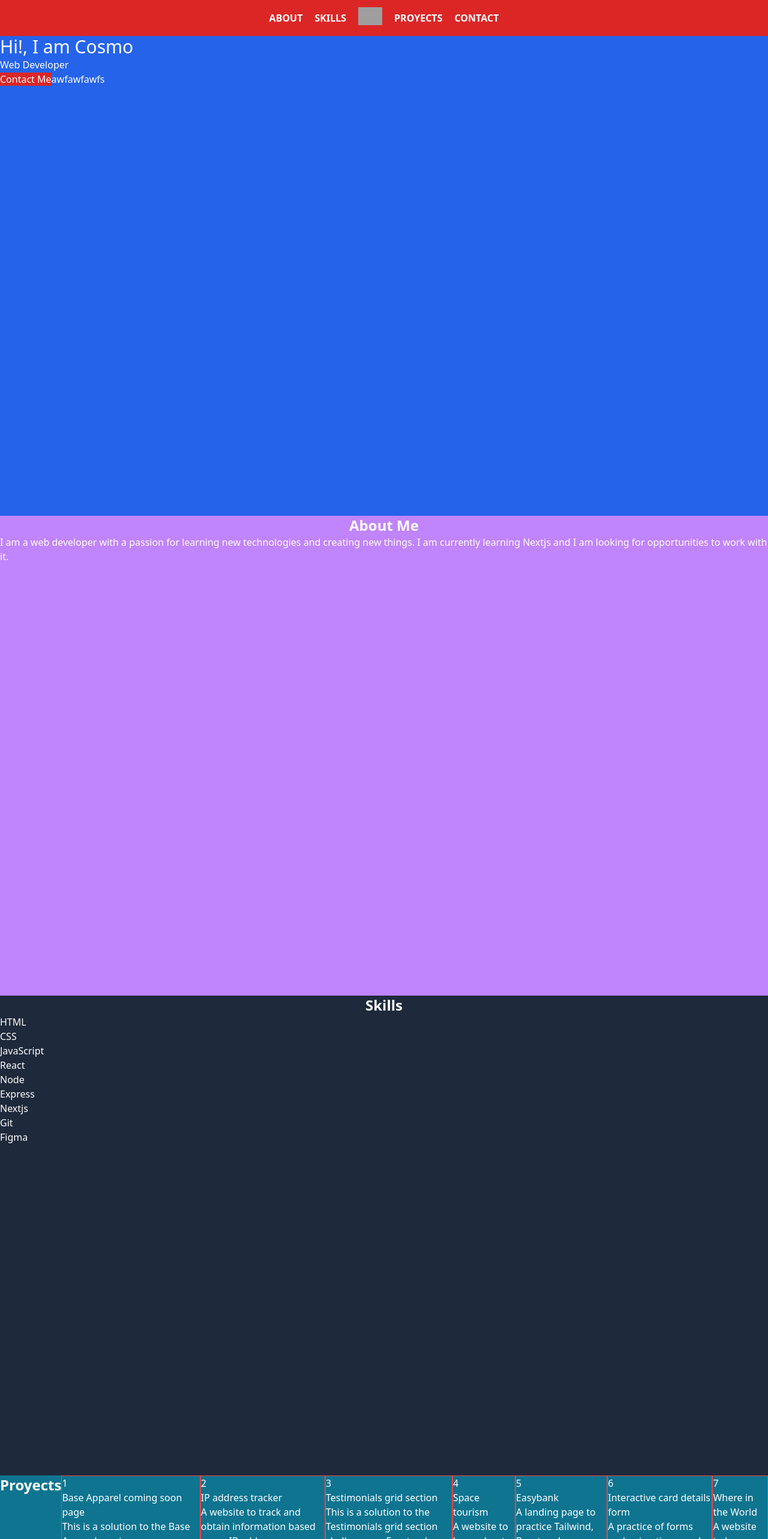
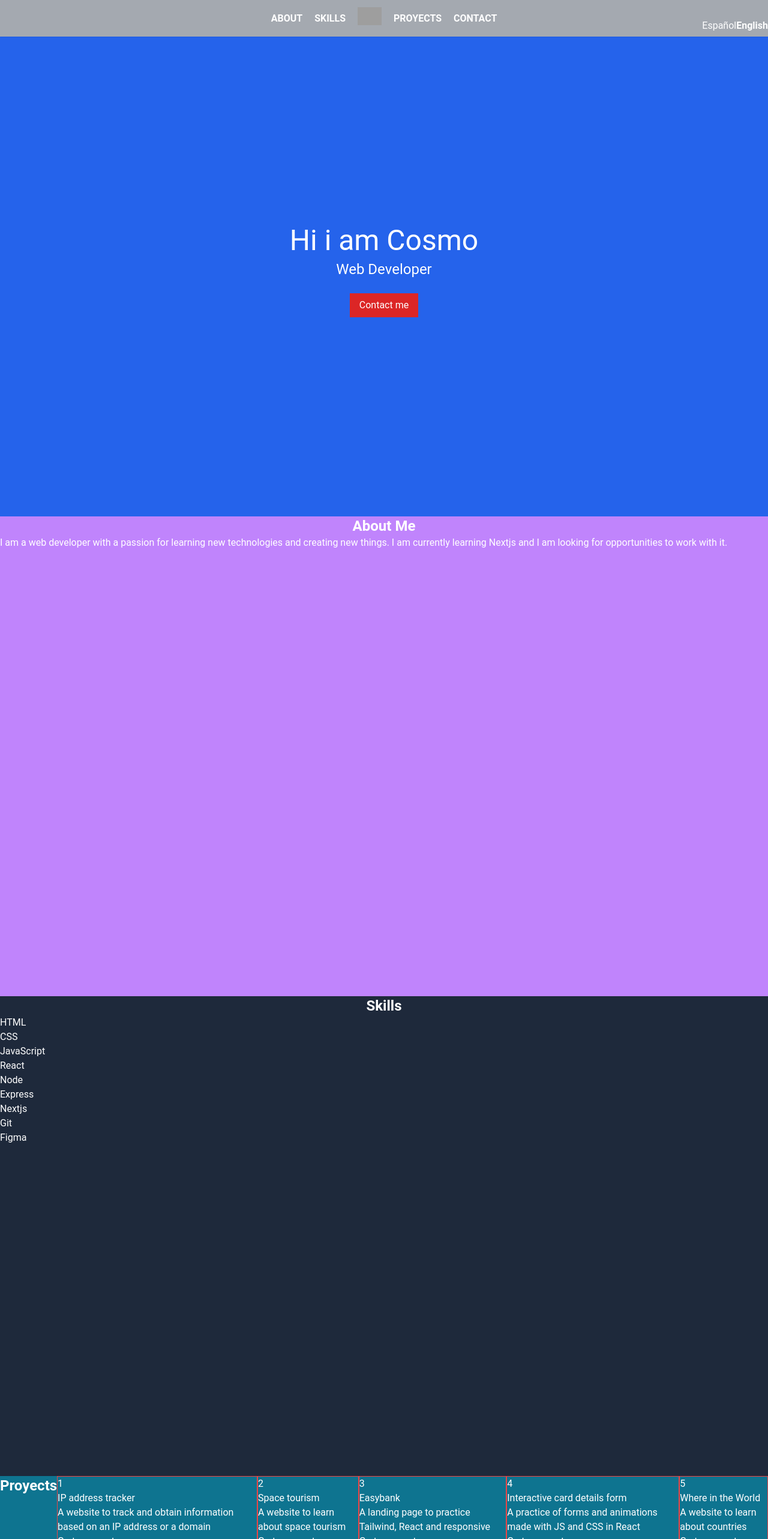
Before and after one commit to cosmoart/Portafolio, a React (Vite) app: page / in a window 1280 px wide. Shown: the top 2566 px of the page at 60% size. Built offline with nearby package versions, Linux system fonts and the light colour scheme; grey boxes are pictures that could not be loaded.

Commit message:
i18n added

```diff
--- a/package.json
+++ b/package.json
@@ -9,8 +9,11 @@
 		"preview": "vite preview"
 	},
 	"dependencies": {
+		"i18next": "^22.4.5",
+		"i18next-browser-languagedetector": "^7.0.1",
 		"react": "^18.2.0",
-		"react-dom": "^18.2.0"
+		"react-dom": "^18.2.0",
+		"react-i18next": "^12.1.1"
 	},
 	"devDependencies": {
 		"@types/react": "^18.0.26",
--- a/src/assets/proyects.json
+++ b/src/assets/proyects.json
@@ -1,13 +1,4 @@
 [
-	{
-		"name": "Base Apparel coming soon page",
-		"repo": "https://github.com/cosmoart/Base-Apparel-coming-soon-page-solution",
-		"live": "https://cosmoart.github.io/Base-Apparel-coming-soon-page-solution/",
-		"description": "This is a solution to the Base Apparel coming soon page challenge on Frontend Mentor",
-		"techs": ["HTML", "CSS", "JavaScript"],
-		"tags": ["Landing Page", "Frontend Mentor challenge"],
-		"image": "https://raw.githubusercontent.com/cosmoart/single-price-grid-component-master/master/images/preview.png"
-	},
 	{
 		"name": "IP address tracker",
 		"repo": "https://github.com/cosmoart/IP-address-tracker",
@@ -23,15 +14,6 @@
 		],
 		"tags": ["Frontend Mentor challenge"],
 		"image": "https://raw.githubusercontent.com/cosmoart/four-card-feature-section-master/master/images/preview.png"
-	},
-	{
-		"name": "Testimonials grid section",
-		"repo": "https://github.com/cosmoart/Testimonials-grid-section-solution",
-		"live": "https://cosmoart.github.io/Testimonials-grid-section-solution/",
-		"description": "This is a solution to the Testimonials grid section challenge on Frontend Mentor",
-		"techs": ["HTML", "CSS"],
-		"tags": ["Component", "Frontend Mentor challenge"],
-		"image": "https://raw.githubusercontent.com/cosmoart/Testimonials-grid-section-solution/master/images/preview.png"
 	},
 	{
 		"name": "Space tourism",
--- a/src/components/About.jsx
+++ b/src/components/About.jsx
@@ -1,7 +1,7 @@
 export default function About() {
 	return (
-		<section className="min-h-screen bg-purple-400">
-			<h2 id="about" className="subtitle">About Me</h2>
+		<section id='about' className="section min-h-screen bg-purple-400">
+			<h2 className="subtitle">About Me</h2>
 			<p>
 				I am a web developer with a passion for learning new technologies and
 				creating new things. I am currently learning Nextjs and I am looking for
--- a/src/components/Contact.jsx
+++ b/src/components/Contact.jsx
@@ -1,7 +1,7 @@
 export default function Contact() {
 	return (
-		<section className='min-h-screen bg-green-500'>
-			<h2 id='contact' className="subtitle">Contact</h2>
+		<section id='contact' className='section min-h-screen bg-green-500'>
+			<h2 className="subtitle">Contact</h2>
 			<form className='flex flex-col max-w-xl mx-auto'>
 				<label htmlFor="email">Email</label>
 				<input type="email" name="email" id="email" />
--- a/src/components/Footer.jsx
+++ b/src/components/Footer.jsx
@@ -4,13 +4,14 @@ export default function Footer() {
 	const color = useRef(null)
 
 	useEffect(() => {
+		document.body.style.setProperty("--mainColor", color.current.value)
 		color.current.addEventListener("input", () =>
-			document.documentElement.style.setProperty("--mainColor", color.current.value)
+			document.body.style.setProperty("--mainColor", color.current.value)
 		);
 	}, [])
 
 	return (
-		<footer className='p-5 bg-gray-400'>
+		<footer className='p-5 bg-gray-600 relative'>
 			<ul className='columns-2'>
 				<li><a href="https://github.com/cosmoart" target="_blank" rel="noopener noreferrer">Github</a></li>
 				<li><a href="https://twitter.com/CosmoArt0" target="_blank" rel="noopener noreferrer">Twitter</a></li>
@@ -19,7 +20,7 @@ export default function Footer() {
 				<li><a href="https://discord.com/users/734087835472232559" target="_blank" rel="noopener noreferrer">Discord</a></li>
 			</ul>
 			<a href="https://github.com/cosmoart/Portafolio" target="_blank" rel="noopener noreferrer">Repo</a>
-			<input type="color" name="" ref={color} value="#5824d1" className=""></input>
+			<input type="color" name="" ref={color} defaultValue="#5824d1" className="w-full absolute top-0 left-0 h-2"></input>
 		</footer>
 	)
 }
--- a/src/components/Home.jsx
+++ b/src/components/Home.jsx
@@ -1,10 +1,15 @@
+import { useTranslation } from 'react-i18next'
+
 export default function Home() {
+	const { t } = useTranslation();
+
 	return (
-		<main className="min-h-screen bg-blue-600">
-			<h1 className="text-3xl">Hi!, I am Cosmo</h1>
-			<p>Web Developer</p>
-			<a href="#contact" className="bg-red-600">Contact Me</a>
-			<a href="https://www.facebook.com/betmexico.mx" target="_blank" rel="noopener noreferrer">awfawfawfs</a>
+		<main id='home' className="section min-h-screen bg-blue-600 text-center p-2 grid place-items-center items-center">
+			<div>
+				<h1 className="text-5xl">{t('home.title')}</h1>
+				<span className='text-2xl block m-2'>{t('home.subtitle')}</span>
+				<a href="#contact" className="bg-red-600 px-4 py-2 m-4 inline-block">{t("home.button")}</a>
+			</div>
 		</main>
 	)
 }
--- a/src/components/Navbar.jsx
+++ b/src/components/Navbar.jsx
@@ -1,22 +1,40 @@
 import Logo from "../assets/images/logo_cosmo.svg"
 import { useEffect, useRef, useState } from 'react'
+import { useTranslation } from 'react-i18next';
 
 export default function Navbar() {
+	const { i18n } = useTranslation();
 	const [showNavBar, setShowNavBar] = useState(true);
 	const navBar = useRef(null)
 
 	useEffect(() => {
-		let prevScroll = window.pageYOffset;
-		window.onscroll = () => {
-			let currentScroll = window.pageYOffset;
-			if (prevScroll > currentScroll) setShowNavBar(true)
-			else setShowNavBar(false)
-			prevScroll = currentScroll;
-		}
+		// let prevScroll = window.pageYOffset;
+		// window.onscroll = () => {
+		// 	let currentScroll = window.pageYOffset;
+		// 	if (prevScroll > currentScroll) setShowNavBar(true)
+		// 	else setShowNavBar(false)
+		// 	prevScroll = currentScroll;
+		// }
+
+		const observer = new IntersectionObserver((entries) => {
+			entries.forEach((entry) => {
+				if (entry.isIntersecting) {
+					const id = entry.target.id
+					const navLinks = document.querySelectorAll('nav a')
+					navLinks.forEach((link) => {
+						if (id === "home") link.classList.remove('text-[var(--mainColor)]')
+						if (link.getAttribute('href').slice(2) === id) link.classList.add('text-[var(--mainColor)]')
+						else link.classList.remove('text-[var(--mainColor)]')
+					})
+				}
+			})
+		}, { threshold: 0.6 })
+		const sections = document.querySelectorAll('.section')
+		sections.forEach((section) => observer.observe(section))
 	}, [])
 
 	return (
-		<header className={`bg-red-600 sticky top-0 transition-transform translate-y-0 ${!showNavBar && "-translate-y-20"}`} ref={navBar}>
+		<header className={`bg-gray-600 bg-opacity-50 backdrop-blur-sm sticky top-0 transition-transform translate-y-0 shadow-sm ${!showNavBar && "-translate-y-20"}`} ref={navBar}>
 			<nav>
 				<ul className="flex gap-5 p-3 justify-center items-center">
 					<li><a href="/#about" className="uppercase font-bold">About</a></li>
@@ -25,6 +43,14 @@ export default function Navbar() {
 					<li><a href="/#proyects" className="uppercase font-bold">Proyects</a></li>
 					<li><a href="/#contact" className="uppercase font-bold">Contact</a></li>
 				</ul>
+				<div className='absolute right-0 top-1/2'>
+					<button key={'es'} style={{ fontWeight: i18n.resolvedLanguage === 'es' ? 'bold' : 'normal' }} type="submit" onClick={() => i18n.changeLanguage('es')}>
+						{'Español'}
+					</button>
+					<button key={'en'} style={{ fontWeight: i18n.resolvedLanguage === 'en' ? 'bold' : 'normal' }} type="submit" onClick={() => i18n.changeLanguage('en')}>
+						{'English'}
+					</button>
+				</div>
 			</nav>
 		</header>
 	)
--- a/src/components/Proyects.jsx
+++ b/src/components/Proyects.jsx
@@ -3,11 +3,11 @@ import proyects from '../assets/proyects.json'
 
 export default function Proyects() {
 	useEffect(() => {
-		console.log(proyects)
+		// console.log(proyects)
 	}, [])
 	return (
-		<section className='min-h-screen bg-cyan-700 flex'>
-			<h2 id='proyects' className="subtitle">Proyects</h2>
+		<section id='proyects' className='section min-h-screen bg-cyan-700 flex'>
+			<h2 className="subtitle">Proyects</h2>
 			{
 				proyects.map((proyect, index) => (
 					<div key={index} className="border-red-500 border">
--- a/src/components/Skills.jsx
+++ b/src/components/Skills.jsx
@@ -1,7 +1,7 @@
 export default function Skills() {
 	return (
-		<section className="bg-slate-800 min-h-screen">
-			<h2 id='skills' className="subtitle">Skills</h2>
+		<section id='skills' className="section bg-slate-800 min-h-screen">
+			<h2 className="subtitle">Skills</h2>
 			<p>HTML</p>
 			<p>CSS</p>
 			<p>JavaScript</p>
--- /dev/null
+++ b/src/i18n.js
@@ -0,0 +1,27 @@
+import i18n from 'i18next';
+import { initReactI18next } from 'react-i18next';
+import LanguageDetector from 'i18next-browser-languagedetector';
+
+export default i18n.use(LanguageDetector).use(initReactI18next)
+	.init({
+		resources: {
+			en: {
+				translation: {
+					home: {
+						title: 'Hi i am Cosmo',
+						subtitle: 'Web Developer',
+						button: 'Contact me'
+					}
+				}
+			},
+			es: {
+				translation: {
+					home: {
+						title: 'Hola soy Cosmo',
+						subtitle: 'Desarrollador Web',
+						button: 'Contactame'
+					}
+				}
+			}
+		}
+	});
--- a/src/index.css
+++ b/src/index.css
@@ -11,6 +11,7 @@
 html {
 	color: white;
 	scroll-behavior: smooth;
+	font-family: 'Roboto', sans-serif;
 }
 
 input[type='color'] {
--- a/src/main.jsx
+++ b/src/main.jsx
@@ -2,6 +2,7 @@ import React from 'react'
 import ReactDOM from 'react-dom/client'
 import App from './App'
 import "./index.css"
+import './i18n';
 
 ReactDOM.createRoot(document.getElementById('root')).render(
   <React.StrictMode>
```
Also changed, not shown: 1 other file (tests, documents, lock files or other folders).
